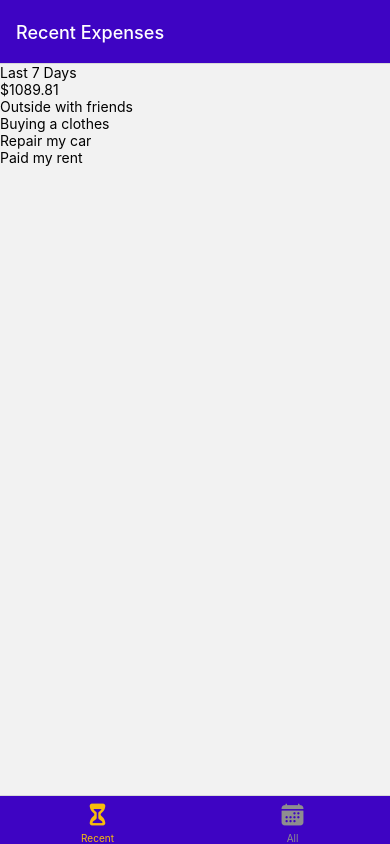
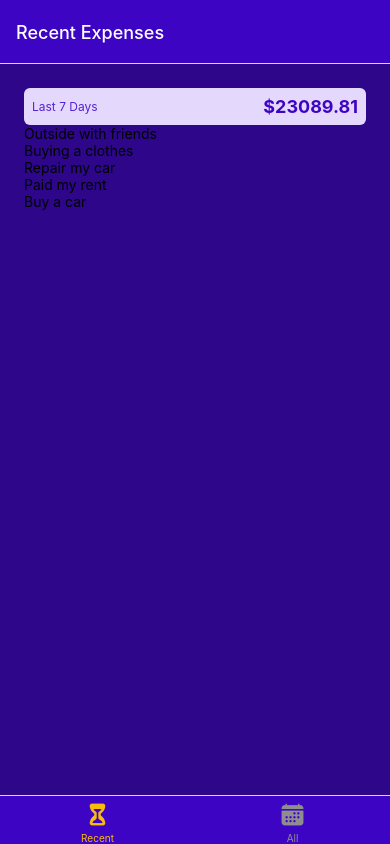
Before and after one commit to lenzarata93/ExpenseTrackerApp, a React Native app in the folder ExpenseTrackerApp/: screen /RecentExpenses in a window 390 px wide. Built offline with nearby package versions, Linux system fonts and the light colour scheme.

Commit message:
adding some style
adding some style

```diff
--- a/ExpenseTrackerApp/components/ExpensesOutput/ExpensesOutput.js
+++ b/ExpenseTrackerApp/components/ExpensesOutput/ExpensesOutput.js
@@ -1,6 +1,7 @@
-import { View } from "react-native";
+import { StyleSheet, View } from "react-native";
 import ExpensesSummary from "./ExpensesSummary";
 import ExpensesList from "./ExpensesList";
+import { GlobalStyles } from "../../constants/styles";
 
 const dummy_expenses = [
   {
@@ -35,14 +36,37 @@ const dummy_expenses = [
     imgUrl:
       "https://www.google.com/url?sa=i&url=https%3A%2F%2Fwww.otssolicitors.co.uk%2Fnews%2Flandlords-and-advance-rent-payments%2F&psig=AOvVaw1kxwUYeZGm1sc56wfL8pvN&ust=1720532227343000&source=images&cd=vfe&opi=89978449&ved=0CBEQjRxqFwoTCKCzo5TIl4cDFQAAAAAdAAAAABAJ",
   },
+  {
+    id: "e5",
+    title: "Buy a car",
+    amount: 22000,
+    date: new Date("2024-06-12"),
+    imgUrl:
+      "https://www.google.com/url?sa=i&url=https%3A%2F%2Fpixabay.com%2Fbg%2Fimages%2Fsearch%2Fbmw%2520f30%2F&psig=AOvVaw3ZhUJzeL-O7Cx9Dx1WrorI&ust=1720533972724000&source=images&cd=vfe&opi=89978449&ved=0CBEQjRxqFwoTCKCchdTOl4cDFQAAAAAdAAAAABAE",
+  },
 ];
 
 function ExpensesOutput({ expenses, expensesPeriod }) {
   return (
-    <View>
+    <View style={styles.container}>
       <ExpensesSummary expenses={dummy_expenses} period={expensesPeriod} />
-      <ExpensesList expenses ={dummy_expenses}/>
+      <ExpensesList expenses={dummy_expenses} />
     </View>
   );
 }
 export default ExpensesOutput;
+
+const styles = StyleSheet.create({
+  container: {
+padding: 24,
+backgroundColor: GlobalStyles.colors.primary700,
+flex: 1,
+
+  },
+  summary:{
+
+  },
+  list:{
+
+  }
+})
--- a/ExpenseTrackerApp/components/ExpensesOutput/ExpensesSummary.js
+++ b/ExpenseTrackerApp/components/ExpensesOutput/ExpensesSummary.js
@@ -1,13 +1,33 @@
-import { View , Text } from "react-native";
-function ExpensesSummary({expenses,period}) {
-    const expensesSum = expenses.reduce((sum, expense)=>{
-        return sum + expense.amount
-    },0);
+import { View, Text, StyleSheet } from "react-native";
+import { GlobalStyles } from "../../constants/styles";
+function ExpensesSummary({ expenses, period }) {
+  const expensesSum = expenses.reduce((sum, expense) => {
+    return sum + expense.amount;
+  }, 0);
   return (
-    <View>
-      <Text>{period}</Text>
-      <Text>${expensesSum.toFixed(2)}</Text>
+    <View style={styles.container}>
+      <Text style={styles.period}>{period}</Text>
+      <Text style={styles.sum}>${expensesSum.toFixed(2)}</Text>
     </View>
   );
 }
 export default ExpensesSummary;
+const styles = StyleSheet.create({
+  container: {
+    padding: 8,
+    backgroundColor: GlobalStyles.colors.primary50,
+    borderRadius: 6,
+    flexDirection: "row",
+    justifyContent: "space-between",
+    alignItems: "center",
+  },
+  period: {
+    fontSize: 12,
+    color: GlobalStyles.colors.primary400,
+  },
+  sum: {
+    fontSize: 18,
+    fontWeight: "bold",
+    color: GlobalStyles.colors.primary500,
+  },
+});
```
Also changed, not shown: ExpenseTrackerApp/screens/AllExpenses.js (line endings or trailing spaces).
